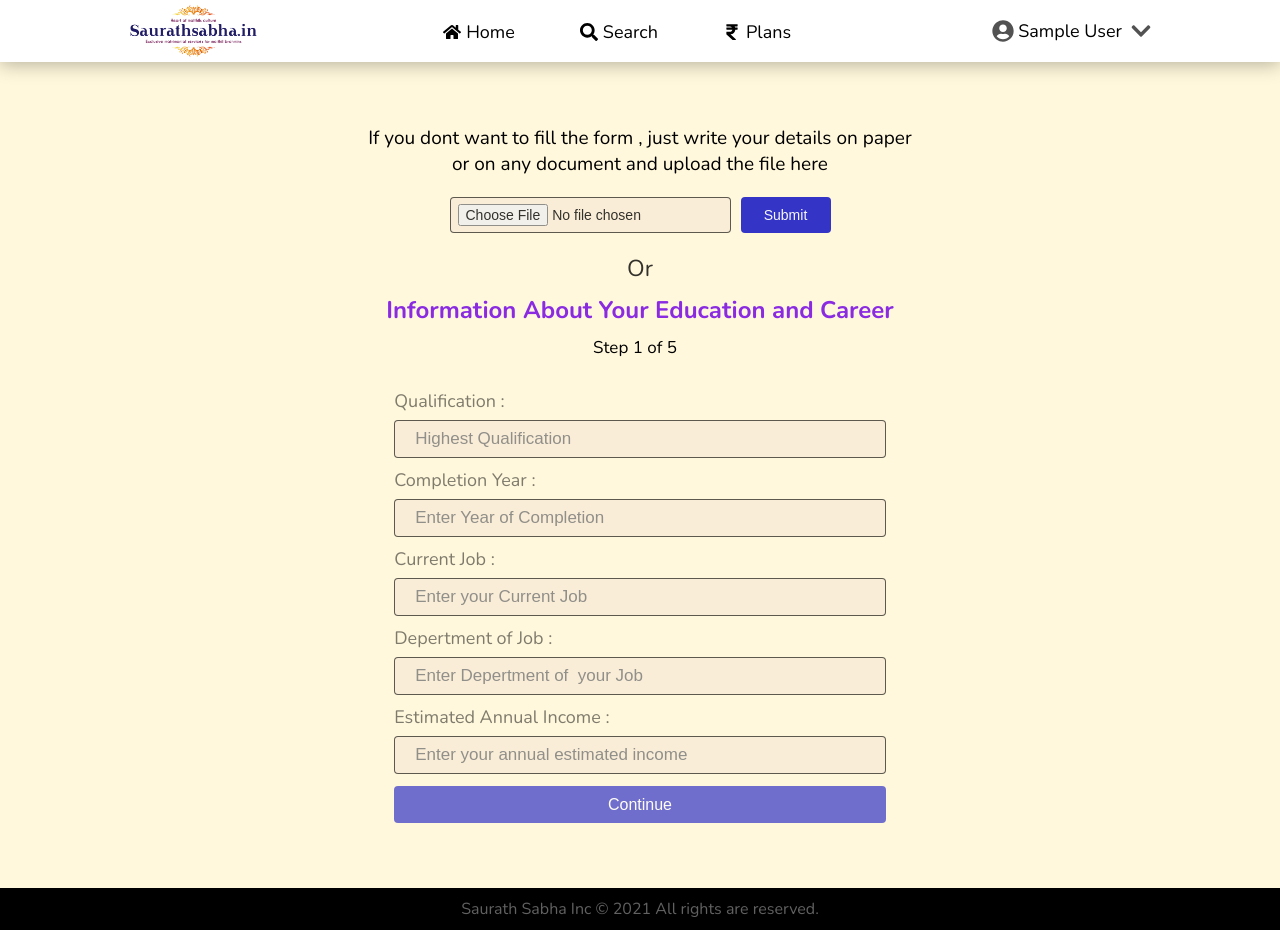
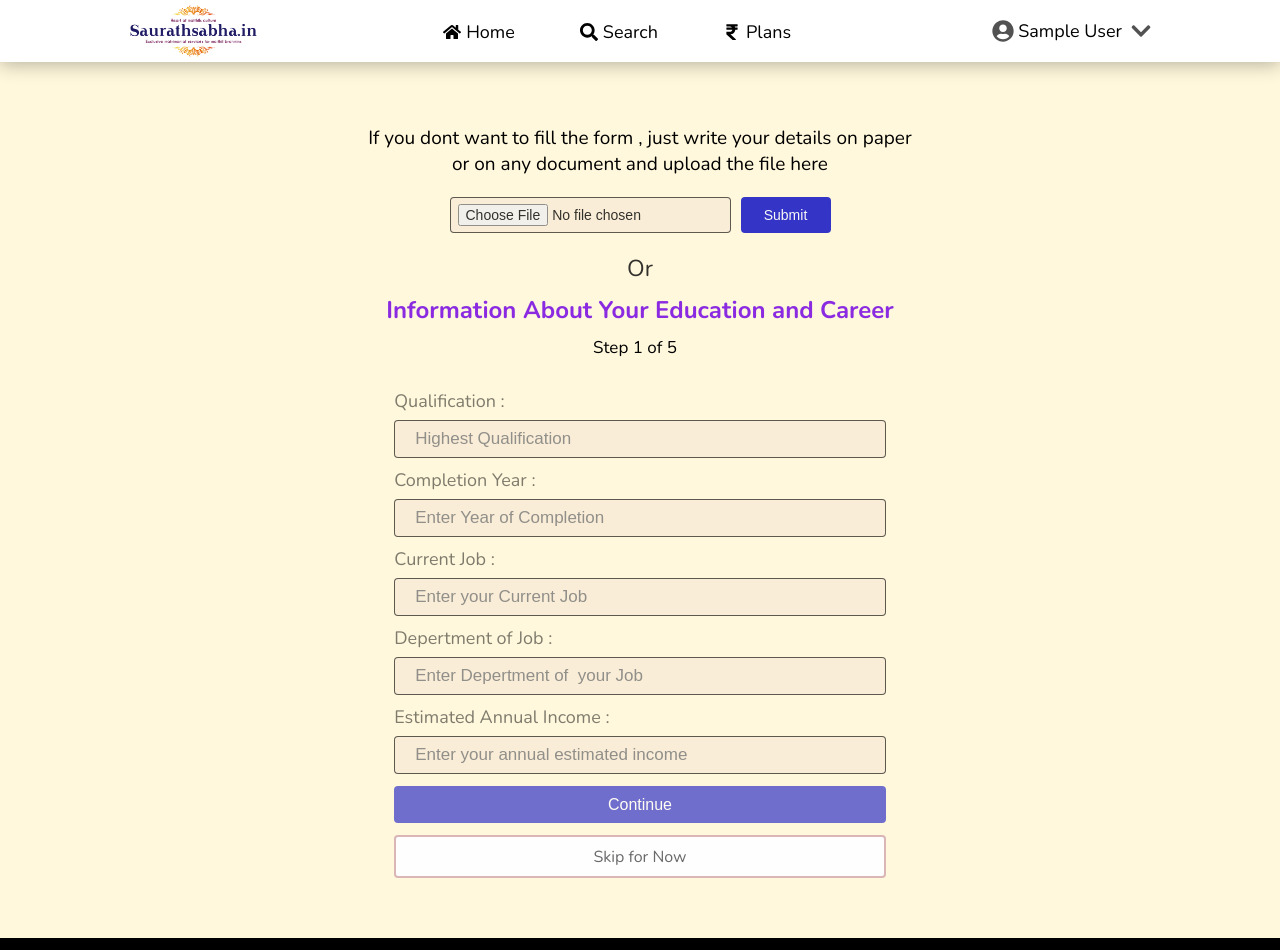
Before and after one commit to devRabbani/Saurathsabha-Fincomienzo, a React (Create React App) app: page /additional in a window 1280 px wide. Shown: the top 950 px of the page. Built offline with nearby package versions, Linux system fonts and the light colour scheme; no server answers; the database is empty; sample sign-in values are in the browser's storage.

Commit message:
adding xml

```diff
--- a/src/App.js
+++ b/src/App.js
@@ -1,5 +1,5 @@
 import React, { useState } from 'react'
-import { Switch, Route } from 'react-router-dom'
+import { Switch, Route, useLocation } from 'react-router-dom'
 import HomePage from './pages/HomePage'
 import Nav from './component/Nav'
 import Footer from './component/Footer'
@@ -22,7 +22,7 @@ function App() {
   const { user } = useAuthListener()
   const plan = usePlanListener(user?.uid)
   const [isModal, setIsModal] = useState(false)
-
+  const location = useLocation()
   // useEffect(() => {
   //   if (isModal) {
   //     document.body.style.overflowY = 'hidden'
@@ -34,7 +34,10 @@ function App() {
   return (
     <UserContext.Provider value={{ user, plan }}>
       <ModalContext.Provider value={{ isModal, setIsModal }}>
-        <Nav setIsModal={setIsModal} user={user} />
+        {location.pathname !== '/signup' && (
+          <Nav setIsModal={setIsModal} user={user} />
+        )}
+
         <Toaster />
         <div className='pageBody'>
           <Switch>
--- a/src/component/EducationInfo/index.jsx
+++ b/src/component/EducationInfo/index.jsx
@@ -1,3 +1,5 @@
+import { Link } from 'react-router-dom'
+
 const EducationInfo = ({
   highestQual,
   yearComplete,
@@ -6,6 +8,8 @@ const EducationInfo = ({
   department,
   handleChange,
   setPage,
+  uid,
+  isEditing,
 }) => {
   const invalid =
     highestQual === '' ||
@@ -76,6 +80,11 @@ const EducationInfo = ({
       >
         Continue
       </button>
+      {!isEditing && (
+        <Link className='skipBtn' to={`/profile/${uid}`}>
+          Skip for Now
+        </Link>
+      )}
     </>
   )
 }
--- a/src/component/LoginModal/index.jsx
+++ b/src/component/LoginModal/index.jsx
@@ -74,7 +74,7 @@ const LoginModal = () => {
         .catch((err) => {
           console.error(err)
           setSuccess('')
-          setError(err)
+          setError('Something went wrong with your number')
           setIsLoading(false)
           window.location.reload()
         })
--- a/src/pages/Signup/index.jsx
+++ b/src/pages/Signup/index.jsx
@@ -1,9 +1,10 @@
-import React, { useState } from 'react'
+import React, { useContext, useState } from 'react'
 import './signup.style.css'
 
 import { registerUser } from '../../utils/firebase'
 import useTop from '../../hooks/useTop'
 import useTitle from '../../hooks/useTitle'
+import FirebaseContext from '../../context/firebase'
 
 const Signup = ({ location, history }) => {
   useTop()
@@ -24,6 +25,7 @@ const Signup = ({ location, history }) => {
     number: phoneNo,
   })
   const { name, email, city, age, employement, profileFor, gender } = data
+  const { firebaseApp } = useContext(FirebaseContext)
 
   const [error, setError] = useState('')
   const [isLoading, setIsLoading] = useState(false)
@@ -66,6 +68,16 @@ const Signup = ({ location, history }) => {
         })
         setError(error.message)
       })
+  }
+
+  const handleCancel = async () => {
+    try {
+      await firebaseApp.auth().signOut()
+      history.push('/')
+    } catch (error) {
+      console.log(error)
+      history.push('/')
+    }
   }
 
   return (
@@ -147,6 +159,8 @@ const Signup = ({ location, history }) => {
                   required
                   className='form-control'
                   value={age}
+                  min={21}
+                  max={90}
                   onChange={handleChange}
                 />
               </div>
@@ -172,6 +186,9 @@ const Signup = ({ location, history }) => {
             {error && <p className='errorMsg'>{error}</p>}
           </form>
         </div>
+        <button onClick={handleCancel} className='cancelSignup'>
+          Cancel Sign Up
+        </button>
       </div>
     </div>
   )
--- a/src/pages/Signup/signup.style.css
+++ b/src/pages/Signup/signup.style.css
@@ -68,6 +68,7 @@
 }
 .signUpBg {
   background-color: blanchedalmond;
+  margin-top: -62px;
 }
 
 .signUp .errorMsg {
@@ -80,6 +81,17 @@
   margin: 20px 0;
 }
 
+.cancelSignup {
+  padding: 8px 14px;
+  background-color: rgb(255, 255, 255);
+  color: rgb(188, 29, 29);
+  font-size: 1.7rem;
+  border: 1px solid red;
+  border-radius: 7px;
+  cursor: pointer;
+  box-shadow: 5px 5px 20px -4px rgba(0, 0, 0, 0.288);
+}
+
 @media screen and (max-width: 500px) {
   .signUpCard {
     width: 100%;
@@ -90,6 +102,6 @@
     justify-content: flex-start;
   }
   .signUpBg {
-    padding: 60px 0 10px;
+    padding: 70px 0 10px;
   }
 }
--- a/src/pages/additional/additional.style.css
+++ b/src/pages/additional/additional.style.css
@@ -70,6 +70,24 @@
 .additional .btn.continue,
 .additional .btn.finish {
   width: 100%;
+}
+.additional .skipBtn {
+  display: block;
+  margin-top: 12px;
+  text-align: center;
+  background-color: rgb(254, 254, 254);
+  color: rgb(105, 104, 107);
+  padding: 8.5px 0px;
+  font-size: 1.6rem;
+  border-radius: 4px;
+  border: 2px solid rgb(218, 182, 182);
+  cursor: pointer;
+  transition: all 0.3s;
+}
+
+.additional .skipBtn:active {
+  background-color: rgb(207, 166, 130);
+  color: rgb(255, 255, 255);
 }
 
 .additional .btn.finish {
@@ -256,6 +274,10 @@ form.profileFileDiv {
     background-color: rgb(95, 18, 168);
     transform: scale(0.98);
   }
+  .additional .skipBtn:hover {
+    background-color: rgb(207, 166, 130);
+    color: rgb(255, 255, 255);
+  }
 }
 
 @media screen and (max-width: 500px) {
--- a/src/pages/additional/index.jsx
+++ b/src/pages/additional/index.jsx
@@ -196,6 +196,8 @@ const Additional = () => {
                         department={department}
                         handleChange={handleChange}
                         setPage={setPage}
+                        uid={user?.uid}
+                        isEditing={isEditing}
                       />
                     )}
                     {page === 1 && (
```
Also changed, not shown: public/robots.txt, 1 other file (tests, documents, lock files or other folders).
